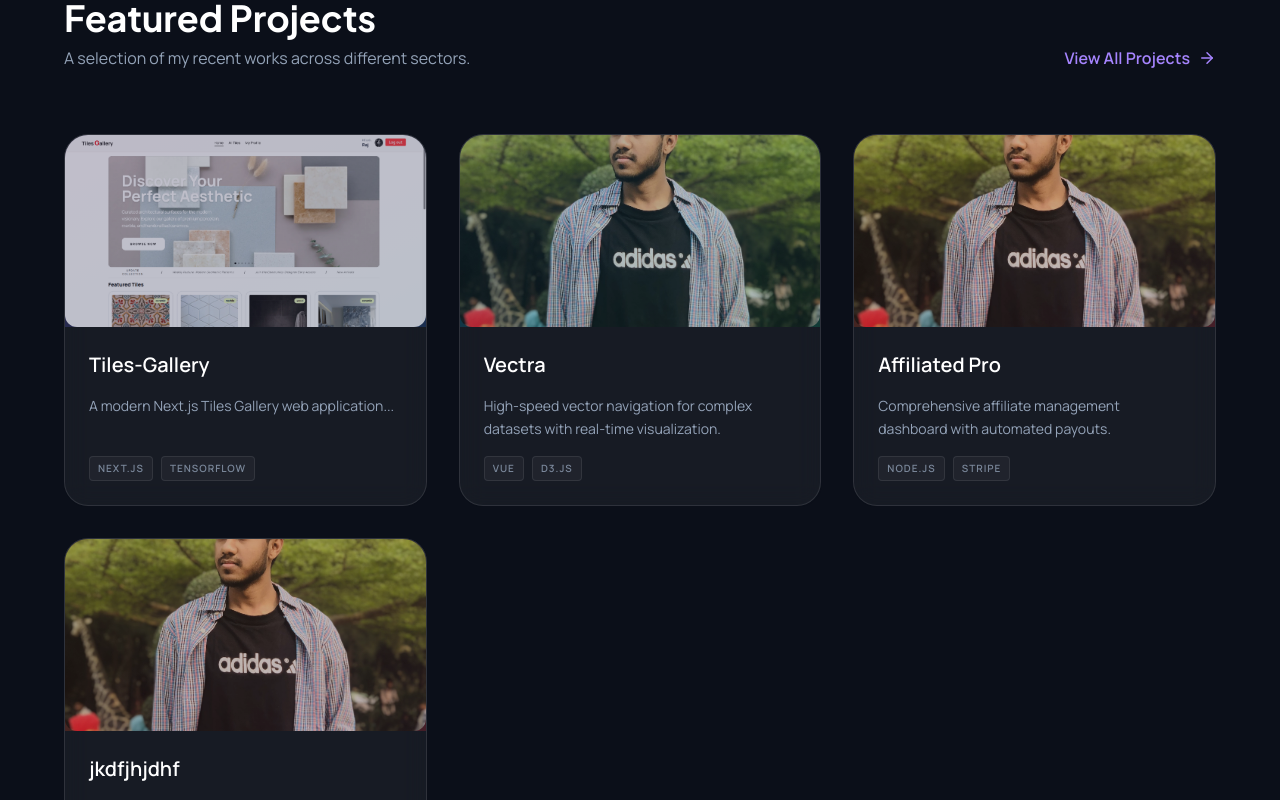
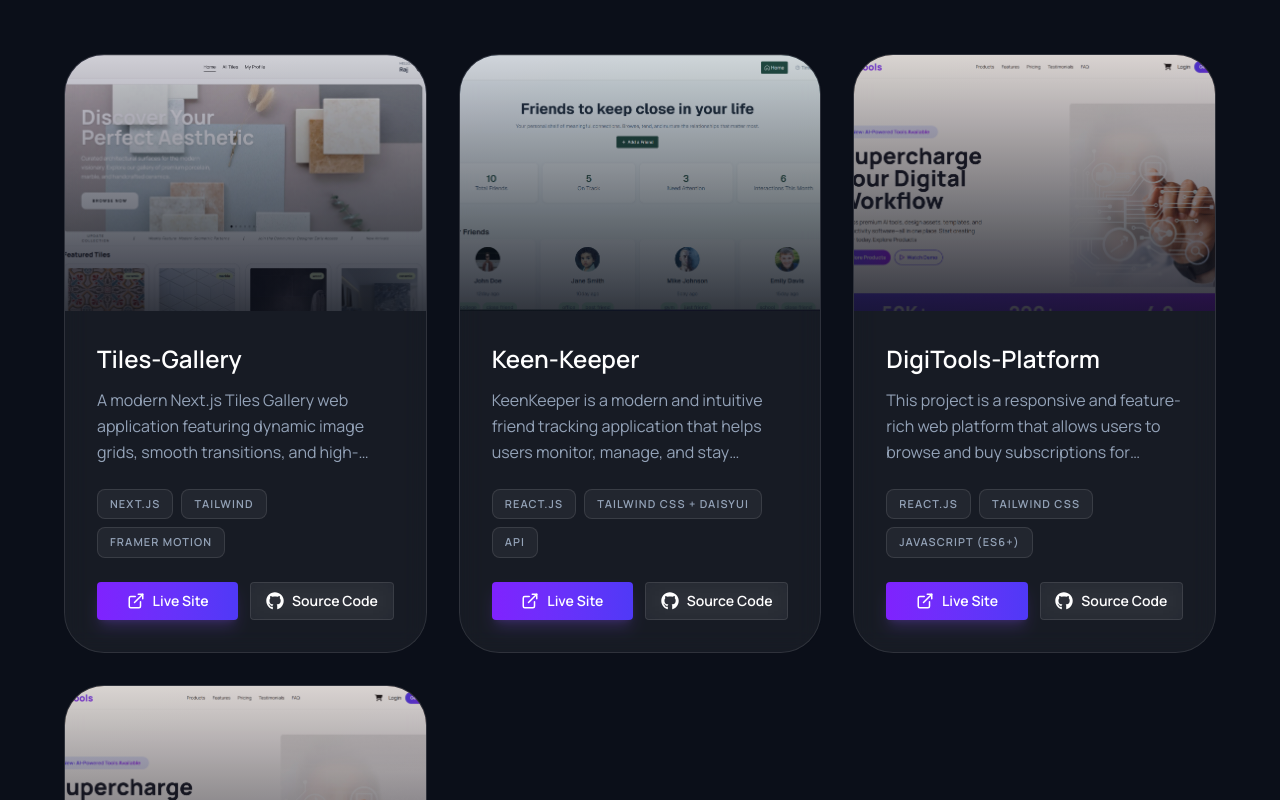
Before and after one commit to MaksumulEmon/Emon-Portfolio-Web, a Next.js app: page / in a window 1280 px wide. Shown: the part 3320-4120 px from the top of the page. Built offline with nearby package versions, Linux system fonts and the light colour scheme.

Commit message:
Project  Section updated

```diff
--- a/src/components/sections/projects.js
+++ b/src/components/sections/projects.js
@@ -1,45 +1,48 @@
 "use client";
 
 import { motion } from "framer-motion";
-import { ExternalLink, Code, ArrowRight, Recycle, Navigation, BarChart3 } from "lucide-react";
+import { ExternalLink, ArrowRight } from "lucide-react";
+import { FaGithub } from "react-icons/fa6";
 import img1 from "../../assets/emon2.jpg"
 import pro1 from "../../assets/pro1.png"
+import pro2 from "../../assets/pro2.png"
+import pro3 from "../../assets/pro3.png"
 import Image from "next/image";
 
 const projects = [
   {
     title: "Tiles-Gallery",
-    desc: "A modern Next.js Tiles Gallery web application...",
-    tags: ["Next.js", "TensorFlow"],
+    desc: "A modern Next.js Tiles Gallery web application featuring dynamic image grids, smooth transitions, and high-performance rendering.",
+    tags: ["Next.js", "Tailwind", "Framer Motion"],
     image: pro1,
     live: "https://tiles-gallery-three.vercel.app/",
     github: "https://github.com/MaksumulEmon/Tiles-Gallery",
     gradient: "from-violet-500/20 to-blue-500/20",
   },
   {
-    title: "Vectra",
-    desc: "High-speed vector navigation for complex datasets with real-time visualization.",
-    tags: ["Vue", "D3.js"],
-    image: img1,
-    live: "https://your-live-link.com",
-    github: "https://github.com/your-repo",
+    title: "Keen-Keeper",
+    desc: "KeenKeeper is a modern and intuitive friend tracking application that helps users monitor, manage, and stay connected with their friends' activities in real time. It provides a clean interface with categorized interaction types like calls, texts, and video activities.",
+    tags: ["React.js", "Tailwind CSS + DaisyUI", "API"],
+    image: pro2,
+    live: "https://b13-a07-keen-keeper.vercel.app/",
+    github: "https://github.com/MaksumulEmon/Keen-Keeper",
     gradient: "from-blue-500/20 to-emerald-500/20",
   },
   {
-    title: "Affiliated Pro",
-    desc: "Comprehensive affiliate management dashboard with automated payouts.",
-    tags: ["Node.js", "Stripe"],
-    image: img1,
+    title: "DigiTools-Platform",
+    desc: "This project is a responsive and feature-rich web platform that allows users to browse and buy subscriptions for various digital tools, software, and online services. It offers a seamless user experience with organized categories, clear pricing options, and easy navigation, making it simple for users to find and select the right digital solutions efficiently.",
+    tags: [" React.js", "Tailwind CSS","JavaScript (ES6+)"],
+    image: pro3,
     live: "https://your-live-link.com",
     github: "https://github.com/your-repo",
     gradient: "from-orange-500/20 to-red-500/20",
   },
   {
-    title: "jkdfjhjdhf",
-    desc: "Comprehensive affiliate management dashboard with automated payoutsdfsdgggggds.",
-    tags: ["Node.js", "Stripe.fjhhgjfg"],
-    image: img1,
-    live: "https://your-live-link.comdsgsd",
+    title: "DigiTools-Platformjkfskgj",
+    desc: "This project is a responsive  xc cxand feature-rich web platform that allows users to browse and buy subscriptions for various digital tools, software, and online services. It offers a seamless user experience with organized categories, clear pricing options, and easy navigation, making it simple for users to find and select the right digital solutions efficiently.",
+    tags: [" React.jsdfsf", "Tailwind CSS","JavaScript (ES6+)"],
+    image: pro3,
+    live: "https://your-live-link.comfgdf",
     github: "https://github.com/your-repo",
     gradient: "from-orange-500/20 to-red-500/20",
   },
@@ -63,25 +66,28 @@ const itemVariants = {
 export default function Projects() {
   return (
     <section id="work" className="max-w-container-max mx-auto px-6 py-20">
-      <div className="flex justify-between items-end mb-16">
+      <div className="flex flex-col md:flex-row justify-between items-start md:items-end mb-16 gap-6">
         <motion.div
           initial={{ opacity: 0, x: -30 }}
           whileInView={{ opacity: 1, x: 0 }}
           viewport={{ once: true }}
+          className="max-w-2xl"
         >
-          <h2 className="text-4xl font-headline font-bold text-foreground ">
+          <h2 className="text-4xl md:text-5xl font-headline font-bold text-foreground">
             Featured Projects
           </h2>
-          <p className="text-text-secondary mt-2">
-            A selection of my recent works across different sectors.
+          <p className="text-text-secondary mt-4 text-lg">
+            A selection of my recent works across different sectors, focusing on performance and user experience.
           </p>
         </motion.div>
 
         <motion.button
           whileHover={{ x: 5 }}
-          className="hidden md:flex text-violet-400 font-semibold items-center gap-2 hover:underline decoration-2 underline-offset-8 transition-all"
+          whileTap={{ scale: 0.95 }}
+          className="flex text-violet-400 font-semibold items-center gap-2 hover:underline decoration-2 underline-offset-8 transition-all group"
         >
-          View All Projects <ArrowRight size={18} />
+          View All Projects
+          <ArrowRight size={20} className="group-hover:translate-x-1 transition-transform" />
         </motion.button>
       </div>
 
@@ -90,53 +96,75 @@ export default function Projects() {
         initial="hidden"
         whileInView="visible"
         viewport={{ once: true }}
-        className="grid md:grid-cols-3 gap-8"
+        className="grid md:grid-cols-2 lg:grid-cols-3 gap-8"
       >
         {projects.map((project, i) => (
           <motion.div
             key={i}
             variants={itemVariants}
-            whileHover={{ y: -10 }}
-            className="glass-card rounded-3xl overflow-hidden group flex flex-col h-full"
+            className="glass-card rounded-[2.5rem] overflow-hidden group flex flex-col h-full border border-glass-border hover:border-violet-500/30 transition-colors"
           >
-            <div className={`h-48 bg-gradient-to-br ${project.gradient} flex items-center justify-center relative overflow-hidden`}>
-
+            {/* Image Section */}
+            <div className={`h-64 bg-gradient-to-br ${project.gradient} relative overflow-hidden`}>
               <Image
                 src={project.image}
                 alt={project.title}
                 fill
-                className="object-cover rounded-xl opacity-70 group-hover:scale-110 transition-transform duration-500"
+                className="object-cover opacity-80 group-hover:scale-105 transition-transform duration-700 ease-out"
               />
-
-              <div className="absolute inset-0 bg-black/40 opacity-0 group-hover:opacity-100 transition-opacity flex items-center justify-center gap-4">
-
-                <a href={project.live} target="_blank">
-                  <button className="p-3 bg-white text-black rounded-full hover:scale-110 transition-transform">
-                    <ExternalLink size={20} />
-                  </button>
-                </a>
-
-                <a href={project.github} target="_blank">
-                  <button className="p-3 bg-white text-black rounded-full hover:scale-110 transition-transform">
-                    <Code size={20} />
-                  </button>
-                </a>
-
-              </div>
+              <div className="absolute inset-0 bg-gradient-to-t from-background/80 to-transparent" />
             </div>
 
-            <div className="p-6 space-y-4 flex-grow flex flex-col">
-              <h3 className="text-xl font-bold text-foreground">{project.title}</h3>
-              <p className="text-text-secondary text-sm leading-relaxed">{project.desc}</p>
-              <div className="flex gap-2 mt-auto">
+            {/* Content Section */}
+            <div className="p-8 space-y-6 flex-grow flex flex-col">
+              <div className="flex-grow">
+                <h3 className="text-2xl font-bold text-foreground mb-3 group-hover:text-violet-400 transition-colors">
+                  {project.title}
+                </h3>
+                <p className="text-text-secondary text-base leading-relaxed line-clamp-3">
+                  {project.desc}
+                </p>
+              </div>
+
+              {/* Tags */}
+              <div className="flex flex-wrap gap-2">
                 {project.tags.map((tag) => (
-                  <span key={tag} className="text-[10px] px-2 py-1 bg-foreground/5 rounded font-semibold text-text-secondary opacity-80 uppercase tracking-widest border border-glass-border">
+                  <span
+                    key={tag}
+                    className="text-[11px] px-3 py-1.5 bg-foreground/5 rounded-lg font-bold text-text-secondary uppercase tracking-widest border border-glass-border"
+                  >
                     {tag}
                   </span>
                 ))}
               </div>
+
+              {/* Action Buttons */}
+              <div className="flex flex-col md:flex-row gap-3 ">
+                <motion.a
+                  href={project.live}
+                  target="_blank"
+                  rel="noopener noreferrer"
+                  whileHover={{ scale: 1.02, y: -2 }}
+                  whileTap={{ scale: 0.98 }}
+                  className="flex-1 flex items-center justify-center gap-2 px-3 py-2 rounded bg-gradient-to-r from-violet-600 to-indigo-600 text-white font-bold text-sm shadow-lg shadow-violet-500/20 hover:shadow-violet-500/40 transition-all"
+                >
+                  <ExternalLink size={18} />
+                  Live Site
+                </motion.a>
+
+                <motion.a
+                  href={project.github}
+                  target="_blank"
+                  rel="noopener noreferrer"
+                  whileHover={{ scale: 1.02, y: -2 }}
+                  whileTap={{ scale: 0.98 }}
+                  className="flex-1 flex items-center justify-center gap-2 px-3 py-2 rounded bg-white/5 hover:bg-white/10 border border-glass-border text-foreground font-bold text-sm backdrop-blur-md transition-all"
+                >
+                  <FaGithub size={18} />
+                  Source Code
+                </motion.a>
+              </div>
             </div>
-
           </motion.div>
         ))}
       </motion.div>
--- a/src/components/sections/tech-stack.js
+++ b/src/components/sections/tech-stack.js
@@ -128,7 +128,7 @@ export default function TechStack() {
       </motion.div>
 
       {/* Marquee Section */}
-      <div className="relative flex overflow-x-hidden py-16 border-y border-white/5">
+      <div className="relative flex overflow-x-hidden  border-y border-white/5">
         <div className="animate-marquee gap-12 flex items-center">
           {[...marqueeSkills, ...marqueeSkills,].map((skill, i) => (
             <div
```
Also changed, not shown: src/assets/pro2.png (added), src/assets/pro3.png (added).
